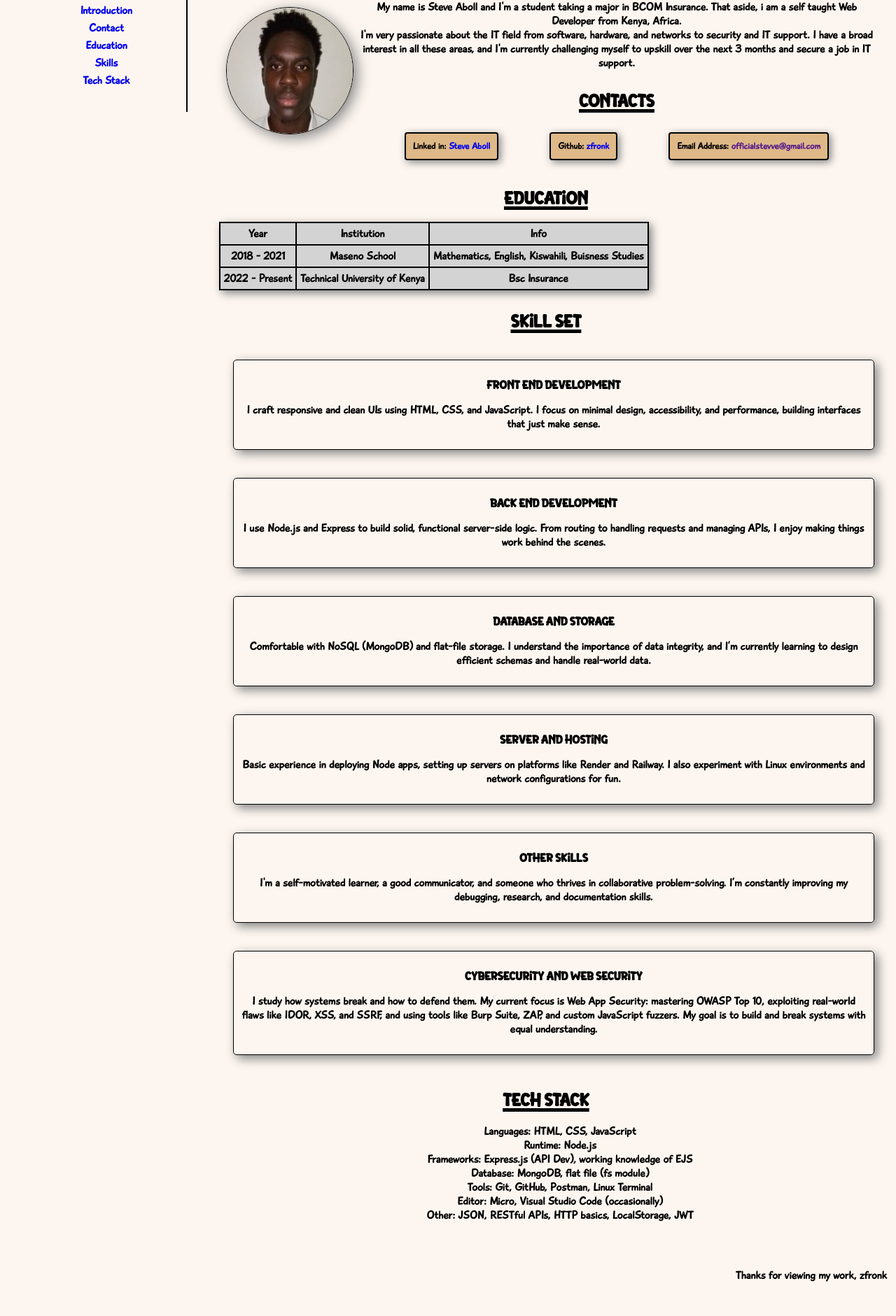
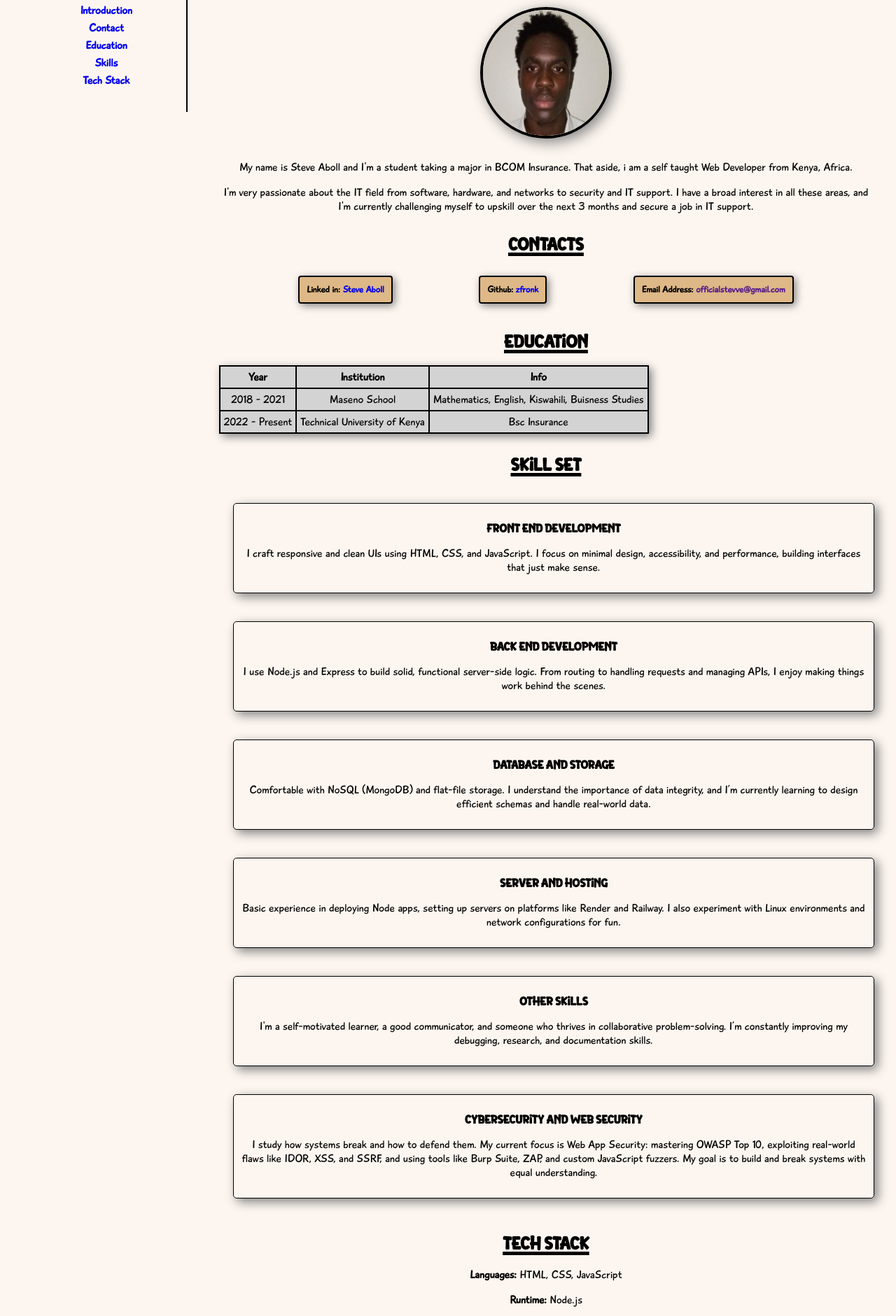
Before and after one commit to zfronk/personal_portfolio, a website: page public/index.html in a window 1280 px wide. Shown: the part 295-2176 px from the top of the page at 70% size. Drawn offline with Linux system fonts and the light colour scheme.

Commit message:
cleaned up 101

```diff
--- a/public/index.css
+++ b/public/index.css
@@ -44,7 +44,7 @@ body{
 	text-align: center;
 	font-family: "body_font";
 	padding: 5px;
-	font-weight: bold;
+	font-weight: normal;
 
 	background-color: #fdf6f0;
 
@@ -63,13 +63,12 @@ a{
 }
 
 #hero_image{
-	border: 1px solid;
+	border: 4px solid;
 	margin: 10px;
 	border-color: black;
 	box-shadow: 5px 5px 20px grey;
 	border-radius: 50%;
 
-	float: left;
 }
 
 #introduction_section{
@@ -78,9 +77,7 @@ a{
 
 
 #intro_text{
-	font-weight: bold;
-	margin: 0px;
-	padding: 0px;
+	font-weight: normal;
 }
 
 #contact_button{
--- a/public/index.html
+++ b/public/index.html
@@ -15,7 +15,7 @@
 <body>
 	<!--Main header-->
 	<header>
-		<h1 style="text-transform: uppercase;">My Portfolio</h1>
+		<h1 style="text-transform: uppercase;">Steve's | Portfolio</h1>
 
 	</header>
 
@@ -36,8 +36,8 @@
 
 			<!--Introduction section-->
 			<section id="introduction_section">
-				<h2 style="text-decoration: none;">Hello there</h2>
-				<img id="hero_image" src="images_folder/passport.jpg" alt="Steve standing..." width="120px" height="120px">
+				<h2 style="text-decoration: underline 5px solid;">INTRODUCTION</h2>
+				<img id="hero_image" src="images_folder/passport.jpg" alt="Steve standing..." width="130px" height="120px">
 
 				<p id="intro_text">My name is Steve Aboll and I'm a student taking a major in BCOM Insurance. That aside, i am a self taught Web Developer from Kenya, Africa.</p>
 				<p id="intro_text">I'm very passionate about the IT field from software, hardware, and networks to security and IT support. I have a broad interest in all these areas, and I'm currently challenging myself to upskill over the next 3 months and secure a job in IT support.</p>
@@ -142,15 +142,15 @@
 			<!--Tech Stack owned-->
 			<section id="tech_stack_section">
 				<h2>Tech Stack</h2>
-				<ul>
- 					<li><strong>Languages:</strong> HTML, CSS, JavaScript</li>
-  					<li><strong>Runtime:</strong> Node.js</li>
-  					<li><strong>Frameworks:</strong> Express.js (API Dev), working knowledge of EJS</li>
-  					<li><strong>Database:</strong> MongoDB, flat file (fs module)</li>
-  					<li><strong>Tools:</strong> Git, GitHub, Postman, Linux Terminal</li>
-  					<li><strong>Editor:</strong> Micro, Visual Studio Code (occasionally)</li>
-  					<li><strong>Other:</strong> JSON, RESTful APIs, HTTP basics, LocalStorage, JWT</li>
-				</ul>
+				<div>
+ 					<p><strong>Languages:</strong> HTML, CSS, JavaScript</p>
+  					<p><strong>Runtime:</strong> Node.js</p>
+  					<p><strong>Frameworks:</strong> Express.js (API Dev), working knowledge of EJS</p>
+  					<p><strong>Database:</strong> MongoDB, flat file (fs module)</p>
+  					<p><strong>Tools:</strong> Git, GitHub, Postman, pnux Terminal</p>
+  					<p><strong>Editor:</strong> Micro, Visual Studio Code (occasionally)</p>
+  					<p><strong>Other:</strong> JSON, RESTful APIs, HTTP basics, LocalStorage, JWT</p>
+				</div>
 
 
 			</section>
```
